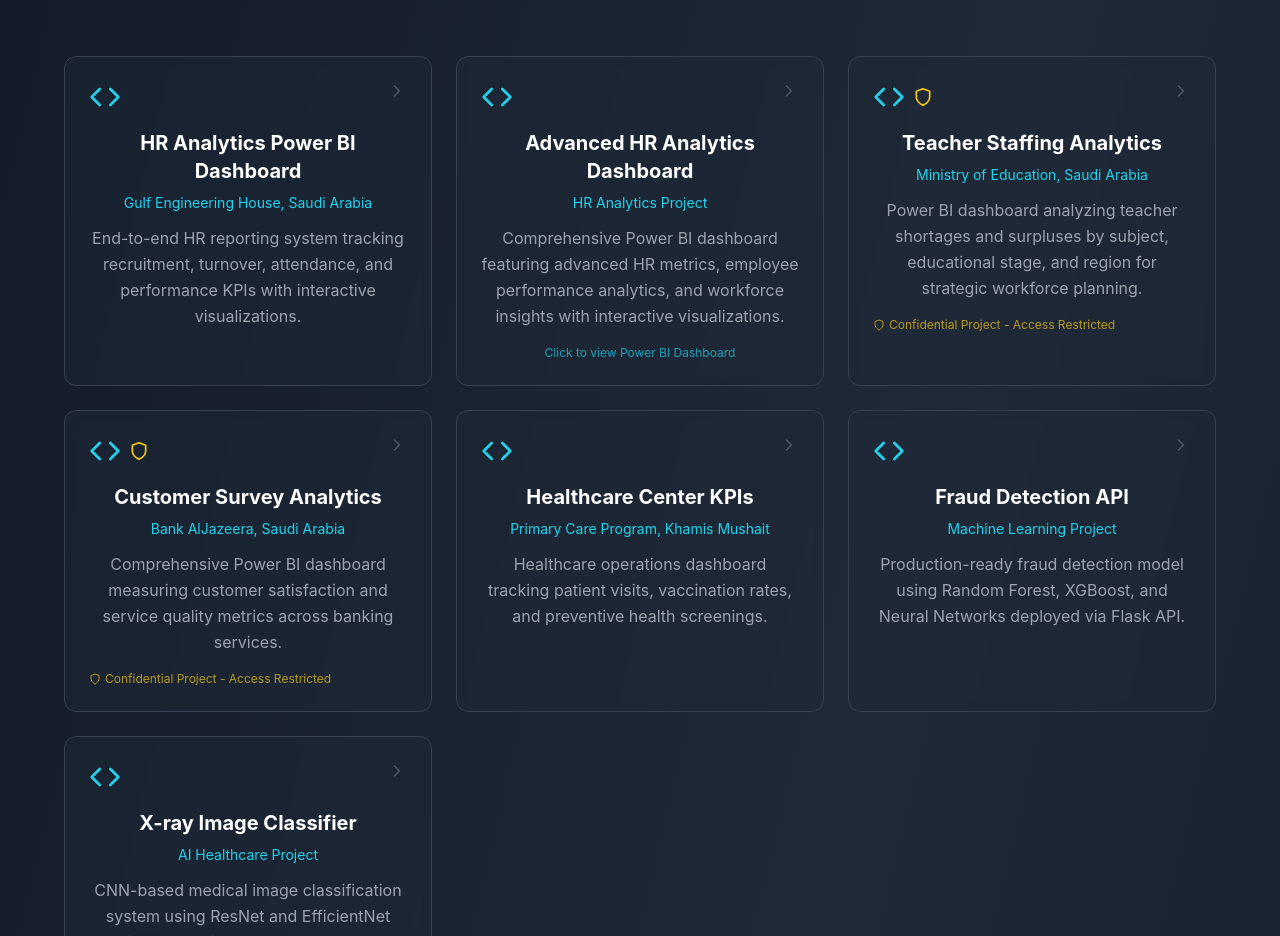
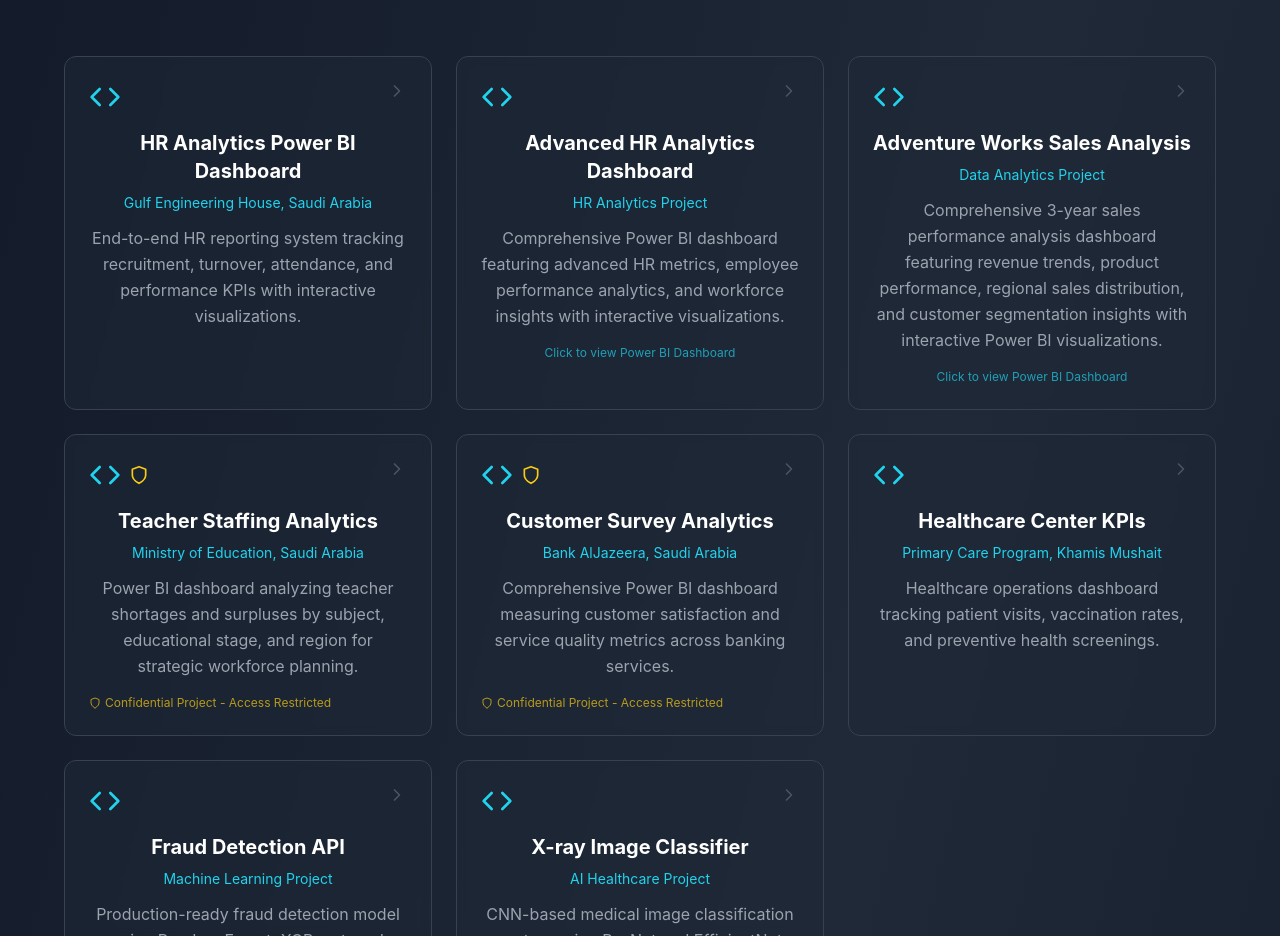
Before and after one commit to ahmedrdwn/Portfolio, a React (Vite) app: page / in a window 1280 px wide. Shown: the part 980-1916 px from the top of the page. Built offline with nearby package versions, Linux system fonts and the light colour scheme.

Commit message:
Add Adventure Works Sales Analysis project with 3-year sales performance dashboard

```diff
--- a/src/App.tsx
+++ b/src/App.tsx
@@ -28,6 +28,12 @@
           org: "HR Analytics Project",
           description: "Comprehensive Power BI dashboard featuring advanced HR metrics, employee performance analytics, and workforce insights with interactive visualizations.",
           link: "https://app.powerbi.com/view?r=eyJrIjoiYjZiNDAxYTAtYWIyZC00NWExLWFkMmItMzJiYzhiMmM2M2FhIiwidCI6IjJiYjZlNWJjLWMxMDktNDdmYi05NDMzLWMxYzZmNGZhMzNmZiIsImMiOjl9"
+        },
+        {
+          title: "Adventure Works Sales Analysis",
+          org: "Data Analytics Project",
+          description: "Comprehensive 3-year sales performance analysis dashboard featuring revenue trends, product performance, regional sales distribution, and customer segmentation insights with interactive Power BI visualizations.",
+          link: "https://app.powerbi.com/view?r=eyJrIjoiOWNiNjJiYjktOTNmYy00MzA3LTg4ZDktYTY3NTdkOGY4NDIxIiwidCI6IjJiYjZlNWJjLWMxMDktNDdmYi05NDMzLWMxYzZmNGZhMzNmZiIsImMiOjl9"
         },
         {
           title: "Teacher Staffing Analytics",
@@ -169,6 +175,12 @@
           org: "مشروع تحليلات الموارد البشرية",
           description: "لوحة معلومات Power BI شاملة تتضمن مقاييس متقدمة للموارد البشرية وتحليلات أداء الموظفين ورؤى القوى العاملة مع تصورات تفاعلية.",
           link: "https://app.powerbi.com/view?r=eyJrIjoiYjZiNDAxYTAtYWIyZC00NWExLWFkMmItMzJiYzhiMmM2M2FhIiwidCI6IjJiYjZlNWJjLWMxMDktNDdmYi05NDMzLWMxYzZmNGZhMzNmZiIsImMiOjl9"
+        },
+        {
+          title: "تحليل مبيعات Adventure Works",
+          org: "مشروع تحليل البيانات",
+          description: "لوحة معلومات شاملة لتحليل أداء المبيعات على مدى 3 سنوات تتضمن اتجاهات الإيرادات وأداء المنتجات وتوزيع المبيعات الإقليمية ورؤى تجزئة العملاء مع تصورات Power BI تفاعلية.",
+          link: "https://app.powerbi.com/view?r=eyJrIjoiOWNiNjJiYjktOTNmYy00MzA3LTg4ZDktYTY3NTdkOGY4NDIxIiwidCI6IjJiYjZlNWJjLWMxMDktNDdmYi05NDMzLWMxYzZmNGZhMzNmZiIsImMiOjl9"
         },
         {
           title: "تحليلات توزيع المعلمين",
```
